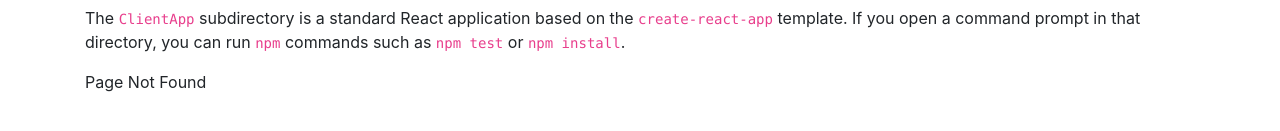
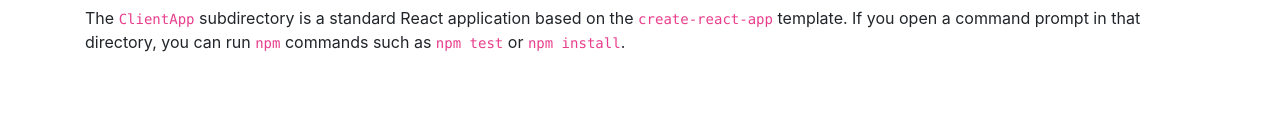
Before and after one commit to i3130002/workshop-Movie, a React (Create React App) app in the folder MovieSite/ClientApp/: page / in a window 1280 px wide. Shown: the part 427-558 px from the top of the page. Built offline with nearby package versions, Linux system fonts and the light colour scheme.

Commit message:
Removing not found at the end of every react page. //todo need to add switch or something else to help users notice if they are mistaken

```diff
--- a/MovieSite/ClientApp/src/App.js
+++ b/MovieSite/ClientApp/src/App.js
@@ -1,4 +1,4 @@
-import React, { Component } from 'react';
+import React, { Switch, Component } from 'react';
 import { Route } from 'react-router';
 import { Layout } from './components/Layout';
 import { Home } from './components/Home';
@@ -23,9 +23,7 @@
                 <Route path='/MoviesViewAll' component={MoviesViewAll} />
                 <Route path='/MoviesRemove' component={MoviesRemove} />
                 <Route path='/MoviesEdit' component={MoviesEdit} />
-            {<Route path='*' component={NotFound} />
-            }
-
+                <Route path='/NotFound' component={NotFound} />
       </Layout>
     );
   }
```
Lines whose indentation alone changed are shown as unchanged.
